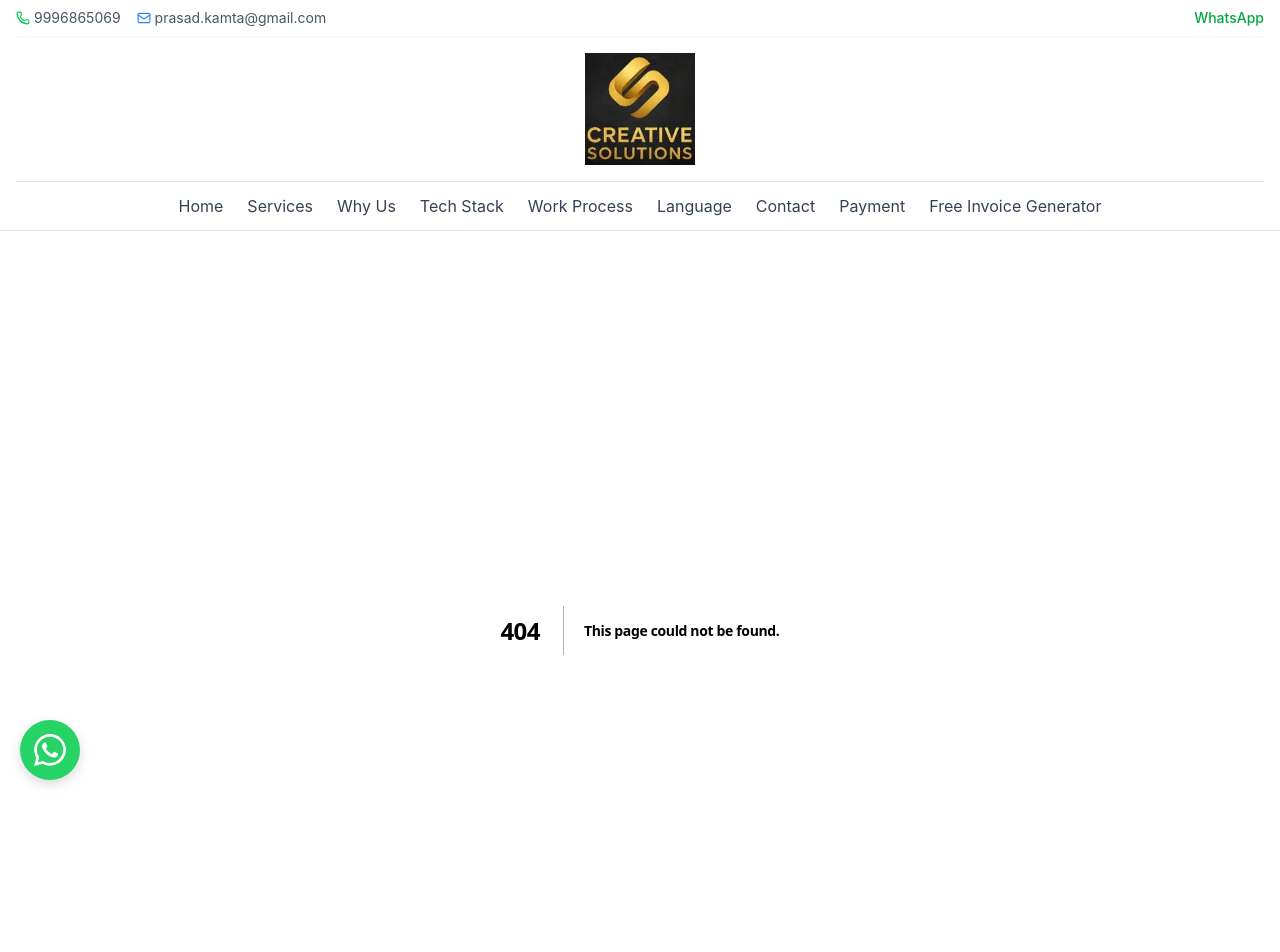
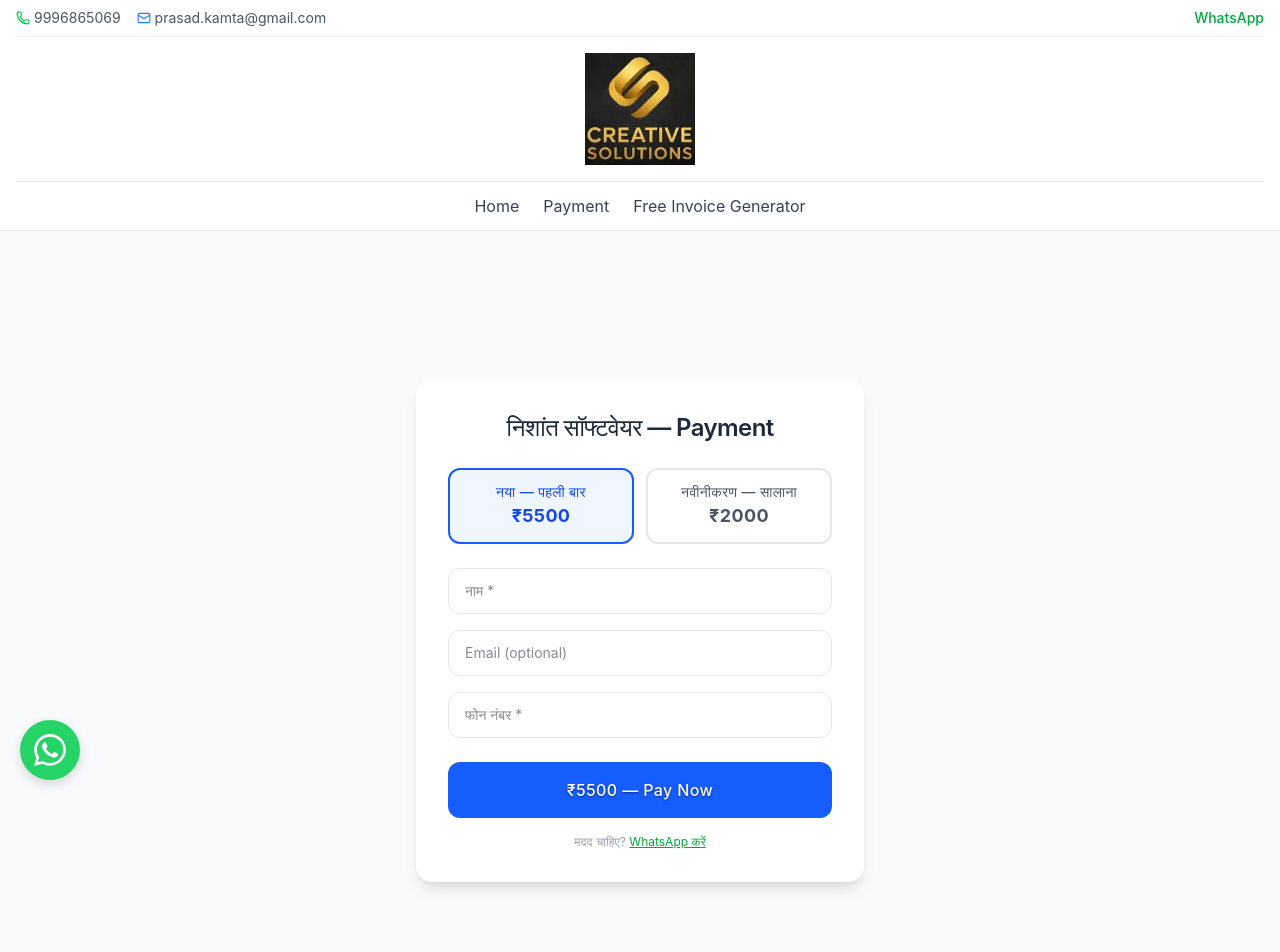
Before and after one commit to kp1153/creativesolutions, a Next.js app: page /payment in a window 1280 px wide. Before the commit this address had no page. Shown: the top 952 px of the page. Built offline with nearby package versions, Linux system fonts and the light colour scheme; no server answers.

Commit message:
force deploy

```diff
--- /dev/null
+++ b/app/api/razorpay/create-order/route.js
@@ -0,0 +1,24 @@
+import Razorpay from 'razorpay';
+import { NextResponse } from 'next/server';
+
+export async function POST(req) {
+  try {
+    const razorpay = new Razorpay({
+      key_id: process.env.NEXT_PUBLIC_RAZORPAY_KEY_ID,
+      key_secret: process.env.RAZORPAY_KEY_SECRET,
+    });
+
+    const { amount, plan } = await req.json();
+
+    const order = await razorpay.orders.create({
+      amount: amount * 100,
+      currency: 'INR',
+      receipt: `receipt_${Date.now()}`,
+      notes: { plan },
+    });
+
+    return NextResponse.json(order);
+  } catch (error) {
+    return NextResponse.json({ error: 'Order creation failed' }, { status: 500 });
+  }
+}
--- /dev/null
+++ b/app/api/razorpay/verify-payment/route.js
@@ -0,0 +1,66 @@
+import crypto from 'crypto';
+import { NextResponse } from 'next/server';
+import { createClient } from '@libsql/client';
+import { Resend } from 'resend';
+
+const turso = createClient({
+  url: process.env.TURSO_DATABASE_URL,
+  authToken: process.env.TURSO_AUTH_TOKEN,
+});
+
+const resend = new Resend(process.env.RESEND_API_KEY);
+
+export async function POST(req) {
+  try {
+    const {
+      razorpay_order_id,
+      razorpay_payment_id,
+      razorpay_signature,
+      name,
+      email,
+      phone,
+      plan,
+    } = await req.json();
+
+    const sign = razorpay_order_id + '|' + razorpay_payment_id;
+    const expectedSign = crypto
+      .createHmac('sha256', process.env.RAZORPAY_KEY_SECRET)
+      .update(sign)
+      .digest('hex');
+
+    if (razorpay_signature !== expectedSign) {
+      return NextResponse.json({ success: false, message: 'Invalid signature' }, { status: 400 });
+    }
+
+    await turso.execute(`CREATE TABLE IF NOT EXISTS nishant_users (id INTEGER PRIMARY KEY AUTOINCREMENT, name TEXT, email TEXT, phone TEXT, plan TEXT, payment_id TEXT, payment_date TEXT, expiry_date TEXT, status TEXT DEFAULT 'active')`);
+
+    const paymentDate = new Date().toISOString();
+    const expiryDate = new Date();
+    expiryDate.setFullYear(expiryDate.getFullYear() + 1);
+
+    await turso.execute({
+      sql: `INSERT INTO nishant_users (name, email, phone, plan, payment_id, payment_date, expiry_date, status) VALUES (?, ?, ?, ?, ?, ?, ?, ?)`,
+      args: [name, email, phone, plan, razorpay_payment_id, paymentDate, expiryDate.toISOString(), 'active'],
+    });
+
+    await resend.emails.send({
+      from: 'Nishant Software <onboarding@resend.dev>',
+      to: ['hamaramorcha1153@gmail.com'],
+      subject: `नया payment - ${name} - ${plan}`,
+      html: `<p>नाम: ${name}</p><p>Email: ${email}</p><p>Phone: ${phone}</p><p>Plan: ${plan}</p><p>Payment ID: ${razorpay_payment_id}</p>`,
+    });
+
+    if (email) {
+      await resend.emails.send({
+        from: 'Nishant Software <onboarding@resend.dev>',
+        to: [email],
+        subject: 'निशांत सॉफ्टवेयर - Payment Successful',
+        html: `<p>धन्यवाद ${name}!</p><p>आपका payment सफल रहा।</p><p>Expiry: ${expiryDate.toDateString()}</p>`,
+      });
+    }
+
+    return NextResponse.json({ success: true });
+  } catch (error) {
+    return NextResponse.json({ success: false, error: 'Verification failed' }, { status: 500 });
+  }
+}
--- /dev/null
+++ b/app/payment/page.js
@@ -0,0 +1,134 @@
+"use client";
+
+import { useState } from "react";
+import Script from "next/script";
+
+export default function PaymentPage() {
+  const [form, setForm] = useState({ name: "", email: "", phone: "" });
+  const [plan, setPlan] = useState("new");
+  const [loading, setLoading] = useState(false);
+
+  const plans = {
+    new: { label: "नया — पहली बार", amount: 5500 },
+    renew: { label: "नवीनीकरण — सालाना", amount: 2000 },
+  };
+
+  async function handlePayment() {
+    if (!form.name || !form.phone) {
+      alert("नाम और फोन नंबर जरूरी है");
+      return;
+    }
+
+    setLoading(true);
+
+    const orderRes = await fetch("/api/razorpay/create-order", {
+      method: "POST",
+      headers: { "Content-Type": "application/json" },
+      body: JSON.stringify({ amount: plans[plan].amount, plan }),
+    });
+
+    const order = await orderRes.json();
+
+    const options = {
+      key: process.env.NEXT_PUBLIC_RAZORPAY_KEY_ID,
+      amount: order.amount,
+      currency: "INR",
+      name: "निशांत हार्डवेयर सॉफ्टवेयर",
+      description: plans[plan].label,
+      order_id: order.id,
+      handler: async function (response) {
+        const verifyRes = await fetch("/api/razorpay/verify-payment", {
+          method: "POST",
+          headers: { "Content-Type": "application/json" },
+          body: JSON.stringify({
+            ...response,
+            name: form.name,
+            email: form.email,
+            phone: form.phone,
+            plan: plans[plan].label,
+          }),
+        });
+
+        const data = await verifyRes.json();
+        if (data.success) {
+          alert("Payment सफल! आपको email मिलेगी।");
+        } else {
+          alert("कुछ गलत हुआ। WhatsApp करें।");
+        }
+      },
+      prefill: {
+        name: form.name,
+        email: form.email,
+        contact: form.phone,
+      },
+      theme: { color: "#1d4ed8" },
+    };
+
+    const rzp = new window.Razorpay(options);
+    rzp.open();
+    setLoading(false);
+  }
+
+  return (
+    <>
+      <Script src="https://checkout.razorpay.com/v1/checkout.js" />
+      <main className="min-h-screen bg-gray-50 flex items-center justify-center px-4 py-16">
+        <div className="bg-white rounded-2xl shadow-lg p-8 w-full max-w-md">
+          <h1 className="text-2xl font-bold text-gray-800 mb-6 text-center">निशांत सॉफ्टवेयर — Payment</h1>
+
+          <div className="flex gap-3 mb-6">
+            {Object.entries(plans).map(([key, val]) => (
+              <button
+                key={key}
+                onClick={() => setPlan(key)}
+                className={`flex-1 py-3 rounded-xl font-semibold text-sm border-2 transition ${plan === key ? "border-blue-600 bg-blue-50 text-blue-700" : "border-gray-200 text-gray-600"}`}
+              >
+                {val.label}<br />
+                <span className="text-lg font-bold">₹{val.amount}</span>
+              </button>
+            ))}
+          </div>
+
+          <div className="space-y-4 mb-6">
+            <input
+              type="text"
+              placeholder="नाम *"
+              value={form.name}
+              onChange={(e) => setForm({ ...form, name: e.target.value })}
+              className="w-full border border-gray-200 rounded-xl px-4 py-3 text-sm focus:outline-none focus:border-blue-400"
+            />
+            <input
+              type="email"
+              placeholder="Email (optional)"
+              value={form.email}
+              onChange={(e) => setForm({ ...form, email: e.target.value })}
+              className="w-full border border-gray-200 rounded-xl px-4 py-3 text-sm focus:outline-none focus:border-blue-400"
+            />
+            <input
+              type="tel"
+              placeholder="फोन नंबर *"
+              value={form.phone}
+              onChange={(e) => setForm({ ...form, phone: e.target.value })}
+              className="w-full border border-gray-200 rounded-xl px-4 py-3 text-sm focus:outline-none focus:border-blue-400"
+            />
+          </div>
+
+          <button
+            onClick={handlePayment}
+            disabled={loading}
+            className="w-full bg-blue-600 text-white font-bold py-4 rounded-xl hover:bg-blue-700 transition disabled:opacity-50"
+          >
+            {loading ? "Processing..." : `₹${plans[plan].amount} — Pay Now`}
+          </button>
+
+          <p className="text-center text-xs text-gray-400 mt-4">
+            मदद चाहिए?{" "}
+            <a href="https://wa.me/919996865069" target="_blank" rel="noopener noreferrer" className="text-green-600 underline">
+              WhatsApp करें
+            </a>
+          </p>
+        </div>
+      </main>
+    </>
+  );
+}
--- a/components/Navbar.js
+++ b/components/Navbar.js
@@ -1,112 +1,62 @@
 "use client";
 
-import { useState } from "react";
+import { useState, useEffect } from "react";
 import Link from "next/link";
 import Image from "next/image";
-import { Menu, X, Phone, Mail } from "lucide-react";
+import { Menu, X, Phone, Mail, Eye } from "lucide-react";
 
 export default function Navbar() {
   const [isOpen, setIsOpen] = useState(false);
+  const [views, setViews] = useState(null);
 
-  const navLinks = [
-    { href: "/", label: "Home" },
-    { href: "#services", label: "Services" },
-    { href: "#why-us", label: "Why Us" },
-    { href: "#tech-stack", label: "Tech Stack" },
-    { href: "#work-process", label: "Work Process" },
-    { href: "#language", label: "Language" },
-    { href: "#contact", label: "Contact" },
-    { href: "/payment", label: "Payment" },
-    // सिर्फ यह एक लाइन नई जोड़नी है
-    { href: "https://pdf-invoice-generator.com", label: "Free Invoice Generator", external: true },
-  ];
+  useEffect(() => {
+    fetch("/api/views")
+      .then((r) => r.json())
+      .then((d) => setViews(d.views))
+      .catch(() => {});
+  }, []);
 
   return (
-    <nav className="bg-white border-b border-gray-200 backdrop-blur-sm bg-white/95">
+    <nav className="bg-white border-b border-gray-200">
       <div className="max-w-7xl mx-auto px-4">
-        {/* टॉप बार - फोन और ईमेल (आपका पुराना कोड जस का तस) */}
         <div className="py-2 border-b border-gray-100 flex items-center justify-between text-xs md:text-sm text-gray-600">
           <div className="flex items-center gap-4">
-            <a
-              href="tel:+919996865069"
-              className="flex items-center gap-1 hover:text-gray-900 transition"
-            >
+            <a href="tel:+919996865069" className="flex items-center gap-1 hover:text-gray-900 transition">
               <Phone size={14} className="text-green-500" />
               <span className="hidden sm:inline">9996865069</span>
             </a>
-            <a
-              href="mailto:prasad.kamta@gmail.com"
-              className="flex items-center gap-1 hover:text-gray-900 transition"
-            >
+            <a href="mailto:prasad.kamta@gmail.com" className="flex items-center gap-1 hover:text-gray-900 transition">
               <Mail size={14} className="text-blue-500" />
               <span className="hidden sm:inline">prasad.kamta@gmail.com</span>
             </a>
           </div>
-          {/* आपका पुराना WhatsApp लिंक - जैसा भी हो, वैसा ही रहेगा */}
-          <a
-            href="https://wa.me/919996865069"
-            target="_blank"
-            rel="noopener noreferrer"
-            className="hidden md:flex items-center gap-1 text-green-600 hover:text-green-700 font-medium"
-          >
-            WhatsApp
-          </a>
+          <div className="flex items-center gap-4">
+            {views !== null && (
+              <span className="flex items-center gap-1 text-gray-500">
+                <Eye size={14} />
+                {views.toLocaleString()}
+              </span>
+            )}
+            <a href="https://wa.me/919996865069" target="_blank" rel="noopener noreferrer" className="hidden md:flex items-center gap-1 text-green-600 hover:text-green-700 font-medium">
+              WhatsApp
+            </a>
+          </div>
         </div>
 
-        {/* लोगो सेक्शन (बिल्कुल आपका पुराना कोड) */}
         <div className="py-4 flex items-center justify-between md:justify-center">
           <Link href="/" className="flex justify-center">
-            <Image
-              src="/logo.jpg"
-              alt="Web Developer KP"
-              width={380}
-              height={140}
-              priority
-              className="max-h-28 w-auto object-contain"
-            />
+            <Image src="/logo.jpg" alt="Web Developer KP" width={380} height={140} priority className="max-h-28 w-auto object-contain" />
           </Link>
-
-          <button
-            onClick={() => setIsOpen(!isOpen)}
-            className="md:hidden p-2 hover:bg-gray-100 rounded transition"
-            aria-label="Toggle menu"
-          >
+          <button onClick={() => setIsOpen(!isOpen)} className="md:hidden p-2 hover:bg-gray-100 rounded transition" aria-label="Toggle menu">
             {isOpen ? <X size={24} /> : <Menu size={24} />}
           </button>
         </div>
 
-        {/* नेविगेशन लिंक्स - यहाँ सिर्फ Invoice Generator वाला लिंक अलग रेंडर होगा */}
         <div className={`${isOpen ? "block" : "hidden"} md:block border-t border-gray-200`}>
           <div className="flex flex-col md:flex-row md:items-center md:justify-center gap-3 md:gap-6 py-3 text-sm md:text-base text-gray-700">
-            {navLinks.map((link) => {
-              // सिर्फ Invoice Generator वाले लिंक के लिए अलग रेंडरिंग
-              if (link.external) {
-                return (
-                  <a
-                    key={link.href}
-                    href={link.href}
-                    target="_blank"
-                    rel="noopener noreferrer"
-                    className="hover:text-gray-900 transition px-4 py-2 md:p-0"
-                    onClick={() => setIsOpen(false)}
-                  >
-                    {link.label}
-                  </a>
-                );
-              }
-
-              // बाकी सभी लिंक आपके पुराने तरीके से
-              return (
-                <Link
-                  key={link.href}
-                  href={link.href}
-                  className="hover:text-gray-900 transition px-4 py-2 md:p-0"
-                  onClick={() => setIsOpen(false)}
-                >
-                  {link.label}
-                </Link>
-              );
-            })}
+            <Link href="/" className="hover:text-gray-900 transition px-4 py-2 md:p-0" onClick={() => setIsOpen(false)}>Home</Link>
+            <Link href="/payment" className="hover:text-gray-900 transition px-4 py-2 md:p-0" onClick={() => setIsOpen(false)}>Payment</Link>
+            <a href="https://pdf-invoice-generator.com" target="_blank" rel="noopener noreferrer" className="hover:text-gray-900 transition px-4 py-2 md:p-0" onClick={() => setIsOpen(false)}>Free Invoice Generator</a>
           </div>
         </div>
       </div>
--- a/package.json
+++ b/package.json
@@ -15,7 +15,8 @@
     "next": "^16.0.7",
     "razorpay": "^2.9.6",
     "react": "^19.2.1",
-    "react-dom": "^19.2.1"
+    "react-dom": "^19.2.1",
+    "resend": "^6.9.3"
   },
   "devDependencies": {
     "@tailwindcss/postcss": "^4",
```
Also changed, not shown: app/api/views/route.js (added), 1 other file (tests, documents, lock files or other folders).
